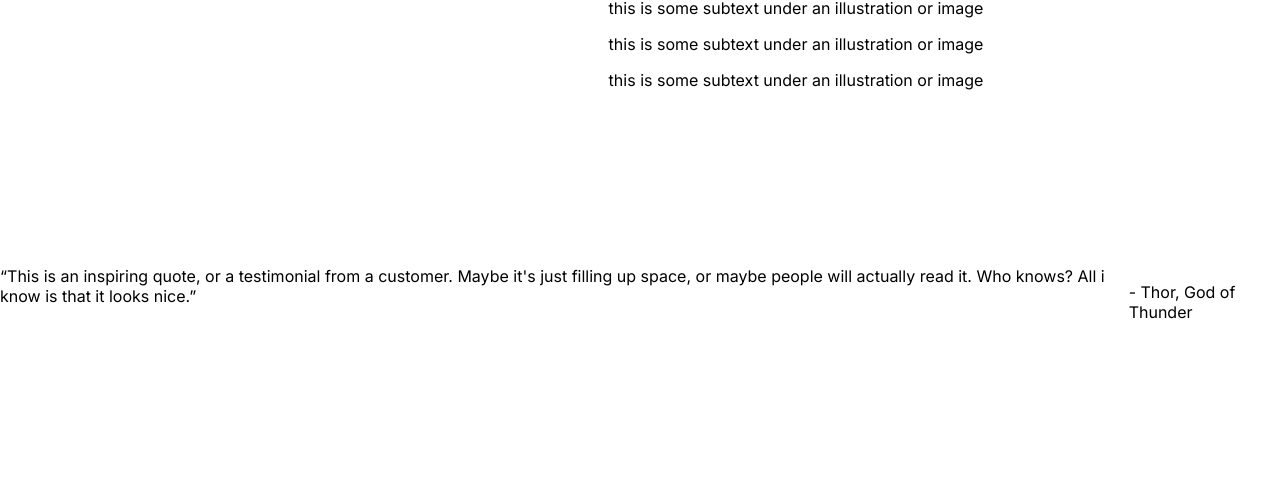
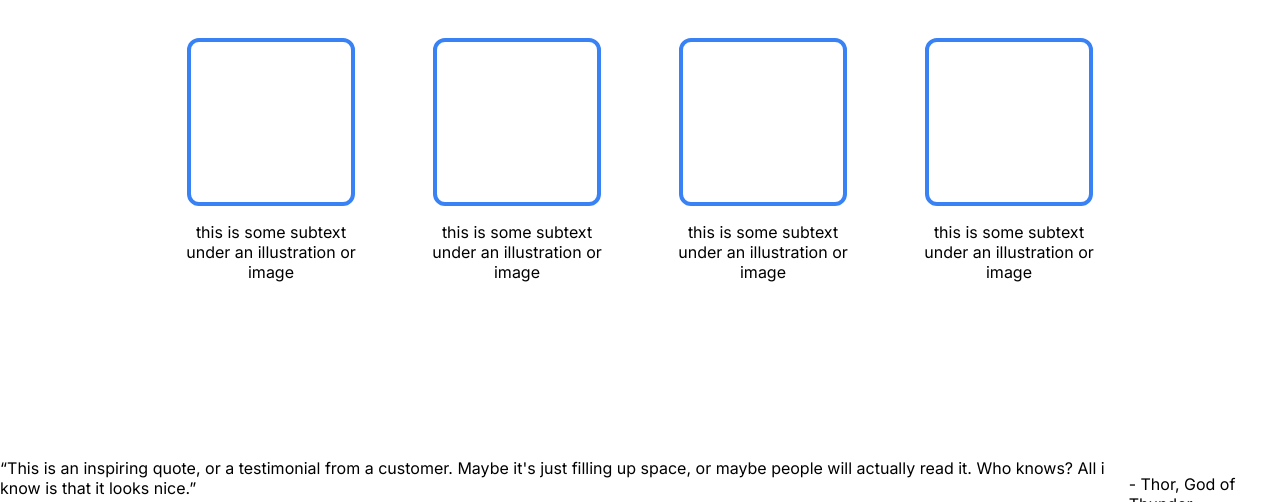
Before and after one commit to trabram/odin-landing-page, a plain HTML site: page index.html in a window 1280 px wide. Shown: the part 598-1100 px from the top of the page. Drawn offline with Linux system fonts and the light colour scheme.

Commit message:
Add style for info section

```diff
--- a/index.html
+++ b/index.html
@@ -36,9 +36,10 @@
     </div>
   </section>
 
-  <section>
+  <section class="information">
+    <div class="container">
       <h1>Some random information.</h1>
-    <div class="infos">
+      <div class="items">
         <div>
           <div class="box"></div>
           <p>this is some subtext under an illustration or image</p>
@@ -54,6 +55,7 @@
         <div>
           <div class="box"></div>
           <p>this is some subtext under an illustration or image</p>
+        </div>
       </div>
     </div>
   </section>
--- a/style.css
+++ b/style.css
@@ -82,3 +82,38 @@ button {
 .hero img {
   flex-shrink: 0;
 }
+
+.information .container {
+  flex-direction: column;
+}
+
+.information h1 {
+  font-size: 36px;
+  font-weight: 800;
+  color: #1F2937;
+  margin-top: 0;
+  margin-bottom: 48px;
+}
+
+.items {
+  display: flex;
+  gap: 24px;
+}
+
+.items > div {
+  display: flex;
+  flex-direction: column;
+  align-items: center;
+  text-align: center;
+}
+
+.items > div > p {
+  padding-inline: 20px;
+}
+
+.box {
+  width: 160px;
+  height: 160px;
+  border: 4px solid #3882F6;
+  border-radius: 12px;
+}
```
Lines whose indentation alone changed are shown as unchanged.
